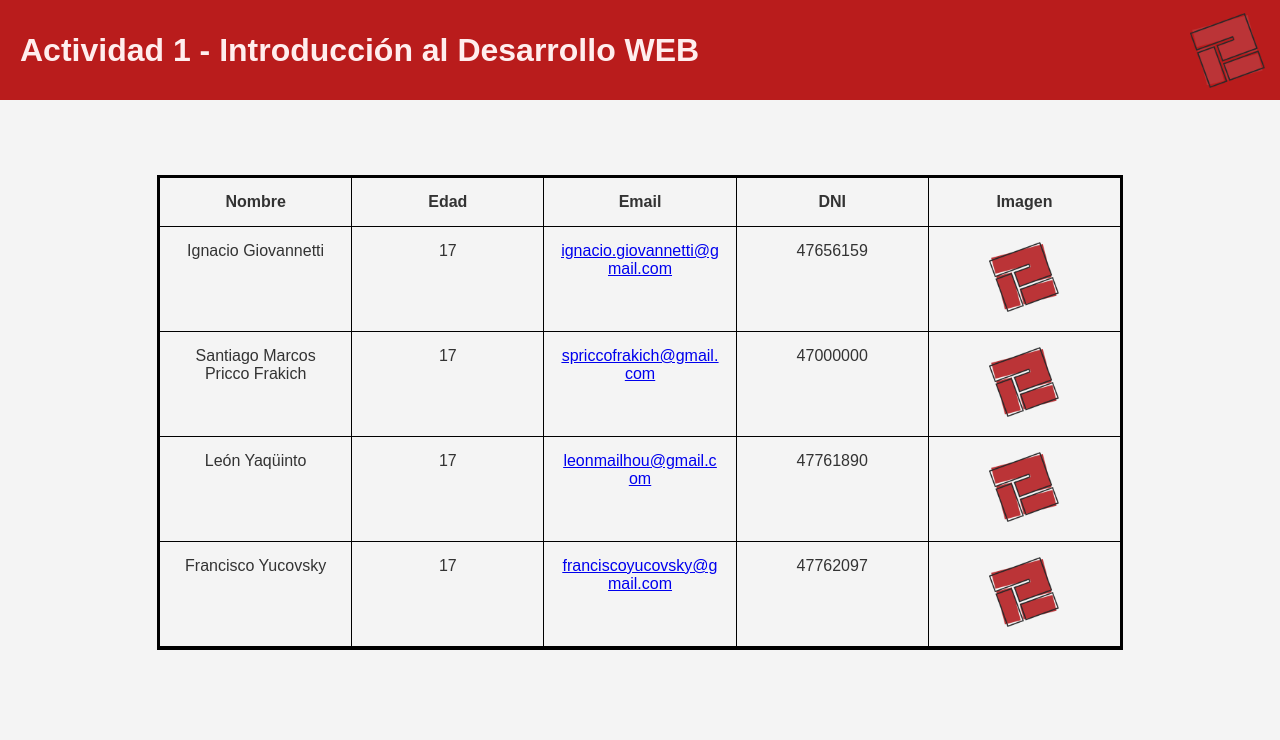
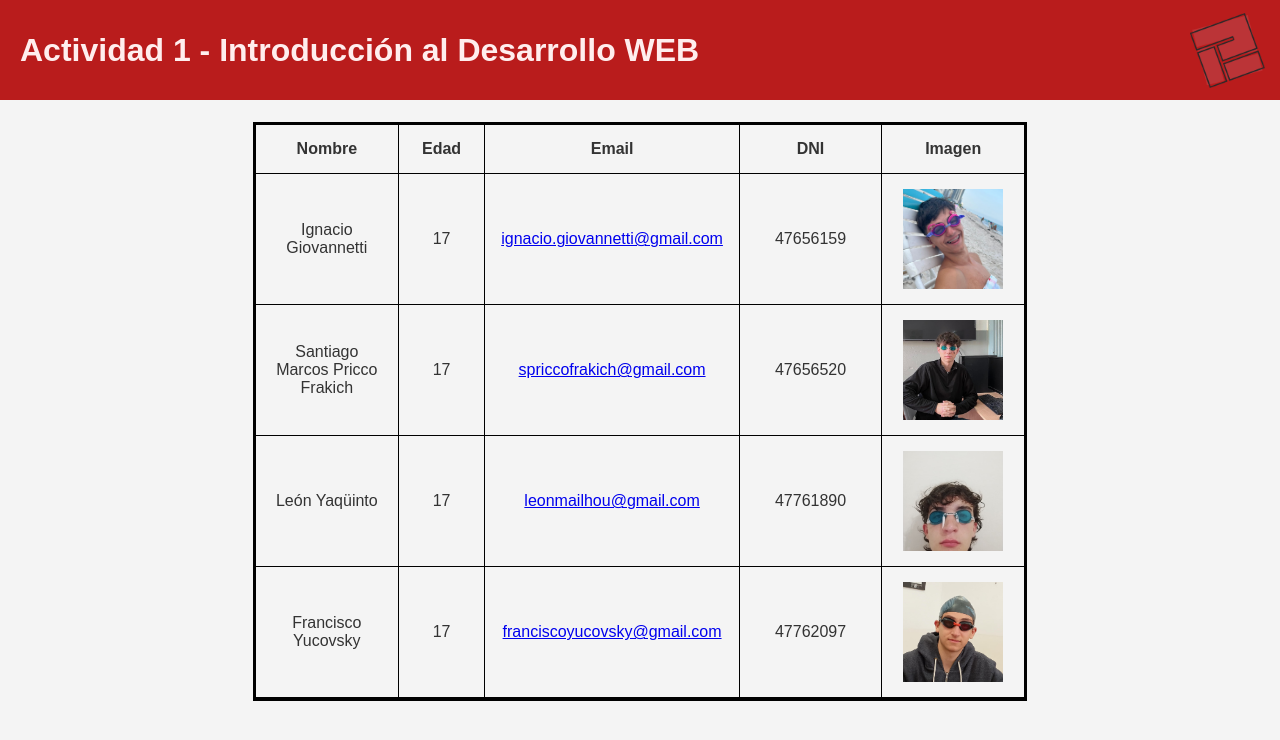
Before and after one commit to yucovsky/Desarrollo-WEB, a plain HTML site: page index.html in a window 1280 px wide. Drawn offline with Linux system fonts and the light colour scheme.

Commit message:
Terminado

```diff
--- a/index.html
+++ b/index.html
@@ -18,54 +18,54 @@
     <div class="tabla">
         <div class="fila header">
             <div class="celda">Nombre</div>
-            <div class="celda">Edad</div>
-            <div class="celda">Email</div>
+            <div class="celda estrecha">Edad</div>
+            <div class="celda ancha">Email</div>
             <div class="celda">DNI</div>
             <div class="celda">Imagen</div>
         </div>
         <div class="fila">
             <div class="celda">Ignacio Giovannetti</div>
-            <div class="celda">17</div>
-            <div class="celda correo">
+            <div class="celda estrecha">17</div>
+            <div class="celda ancha">
                 <a href="mailto:ignacio.giovannetti@gmail.com" class="correo">
                     ignacio.giovannetti@gmail.com
                 </a>
             </div>
             <div class="celda">47656159</div>
-            <div class="celda"><img src="logotipo.png" class="image" alt="Imagen"></div>
+            <div class="celda"><img src="igna.jpeg" class="image" alt="Imagen"></div>
         </div>
         <div class="fila">
             <div class="celda">Santiago Marcos Pricco Frakich</div>
-            <div class="celda">17</div>
-            <div class="celda correo">
+            <div class="celda estrecha">17</div>
+            <div class="celda ancha">
                 <a href="mailto:spriccofrakich@gmail.com" class="correo">
                     spriccofrakich@gmail.com
                 </a>
             </div>
-            <div class="celda">47000000</div>
-            <div class="celda"><img src="logotipo.png" class="image" alt="Imagen"></div>
+            <div class="celda">47656520</div>
+            <div class="celda"><img src="pricco.jpeg" class="image" alt="Imagen"></div>
         </div>
         <div class="fila">
             <div class="celda">León Yaqüinto</div>
-            <div class="celda">17</div>
-            <div class="celda correo">
+            <div class="celda estrecha">17</div>
+            <div class="celda ancha">
                 <a href="mailto:leonmailhou@gmail.com" class="correo">
                     leonmailhou@gmail.com
                 </a>
             </div>
             <div class="celda">47761890</div>
-            <div class="celda"><img src="logotipo.png" class="image" alt="Imagen"></div>
+            <div class="celda"><img src="leon.jpeg" class="image" alt="Imagen"></div>
         </div>
         <div class="fila">
             <div class="celda">Francisco Yucovsky</div>
-            <div class="celda">17</div>
-            <div class="celda correo">
+            <div class="celda estrecha">17</div>
+            <div class="celda ancha">
                 <a href="mailto:franciscoyucovsky@gmail.com" class="correo">
                     franciscoyucovsky@gmail.com
                 </a>
             </div>
             <div class="celda">47762097</div>
-            <div class="celda"><img src="logotipo.png" class="image" alt="Imagen"></div>
+            <div class="celda"><img src="yuco.jpeg" class="image" alt="Imagen"></div>
         </div>
     </div>
 </body>
--- a/styles.css
+++ b/styles.css
@@ -34,8 +34,9 @@ header h1 {
 }
 
 .image {
-    width: 70px;
-    height: 70px;
+    height: 100px;
+    width: 100px;
+    object-fit: cover;
     transition: filter 0.6s ease;
 }
 
@@ -46,8 +47,10 @@ header h1 {
 .tabla {
     display: flex;
     flex-direction: column;
-    width: 75%;
-    margin: 75px auto;
+    width: 60%;
+    margin: 40px auto;
+    margin-bottom: 0%;
+    margin-top: 1.75%;
     border: 3px solid #000000;
     overflow: hidden;
     table-layout: fixed;
@@ -68,9 +71,22 @@ header h1 {
     padding: 15px;
     border-bottom: 1.5px solid #000000;
     border-right: 1.5px solid #000000;
-    text-align: center;
+    text-align: center; /* Centra el texto horizontalmente */
+    vertical-align: middle; /* Asegúrate de que el texto esté centrado verticalmente */
     min-width: 10px;
     overflow-wrap: break-word;
+    display: flex; /* Usa flexbox para centrar el texto verticalmente */
+    align-items: center; /* Centra el texto verticalmente */
+    justify-content: center; /* Centra el texto horizontalmente */
+}
+
+
+.celda.ancha{
+    flex: 2;
+}
+
+.celda.estrecha{
+    flex: 0.5;
 }
 
 .fila:last-child {
```
Also changed, not shown: igna.jpeg (added), leon.jpeg (added), pricco.jpeg (added), yuco.jpeg (added).
